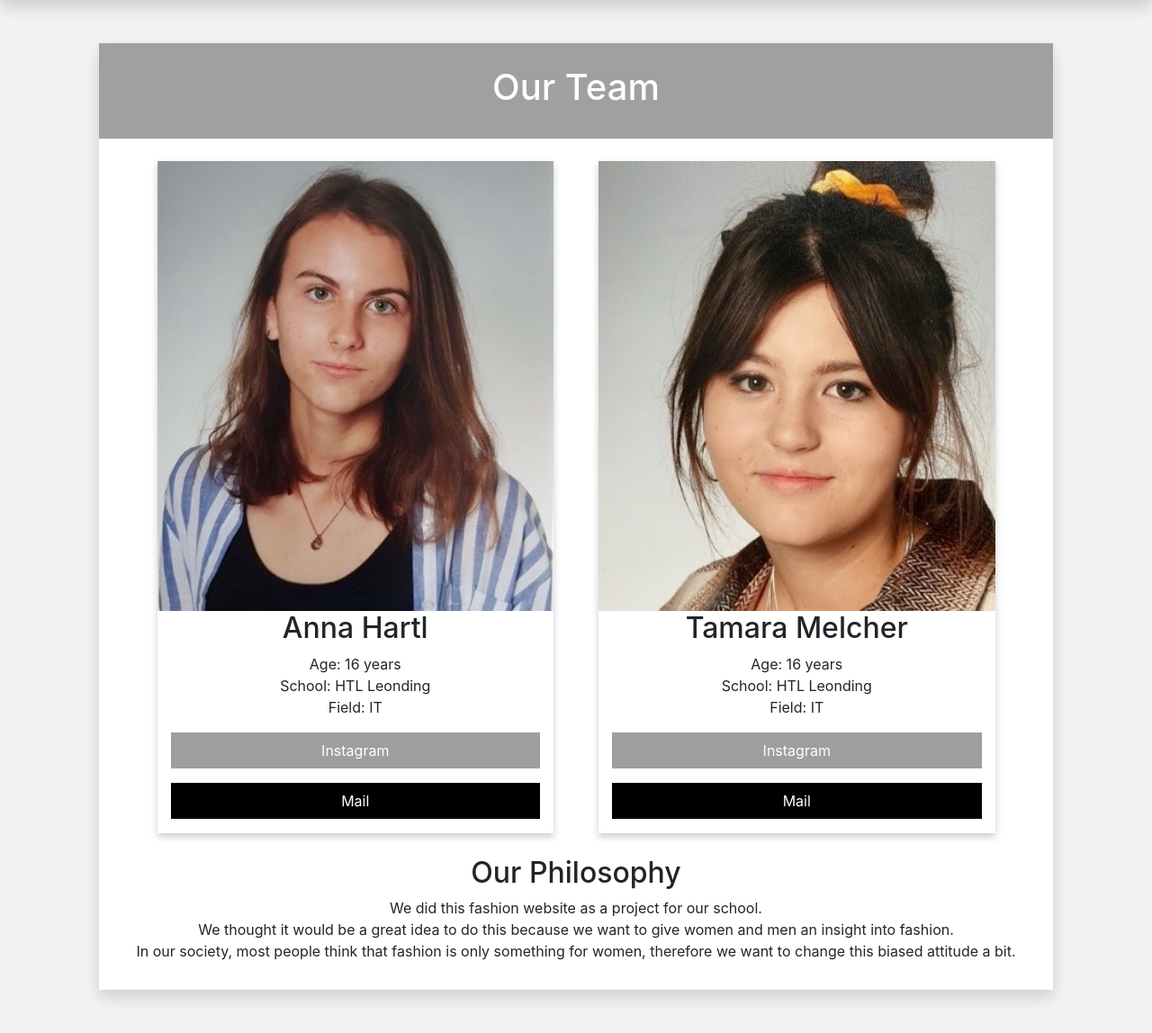
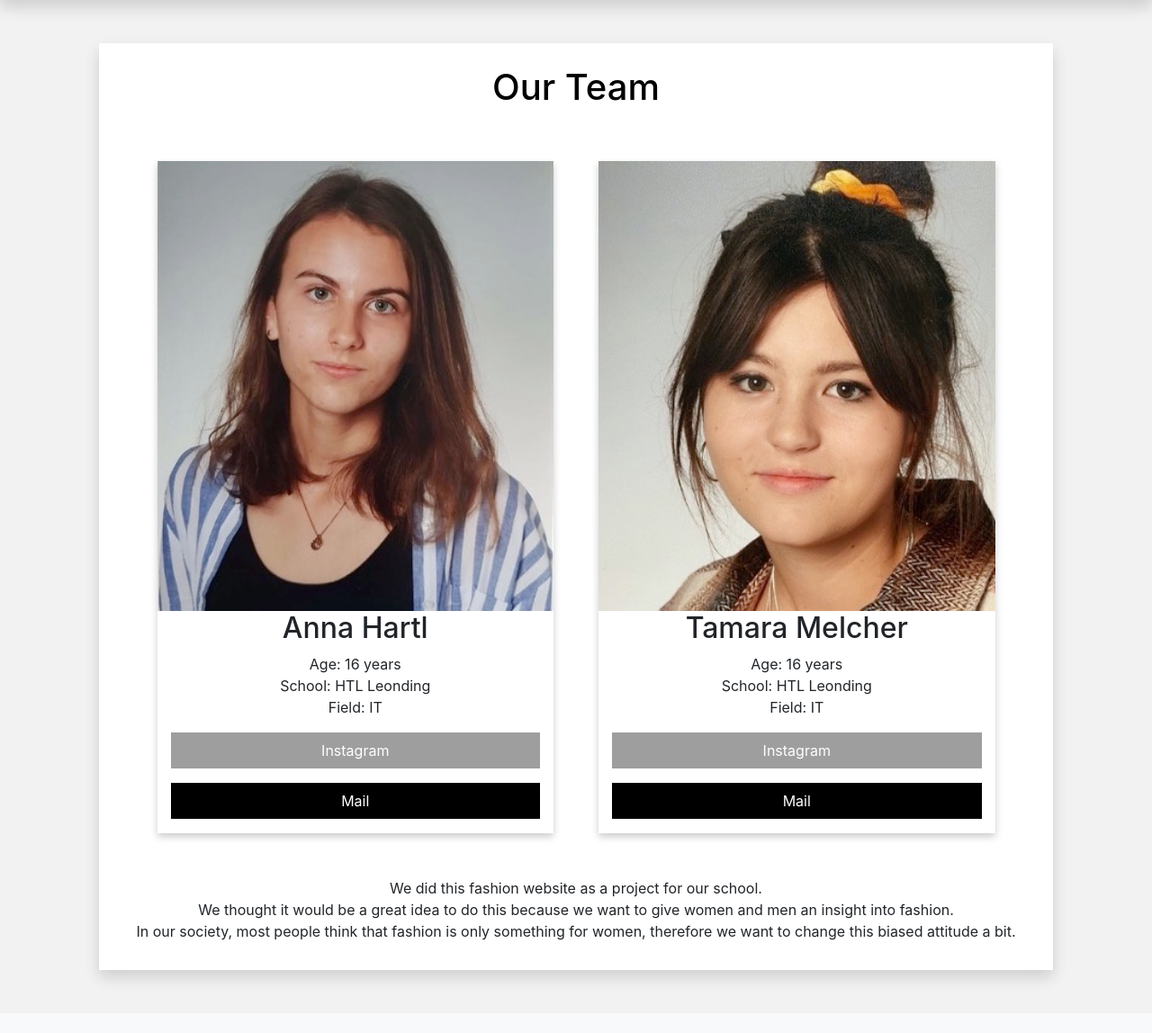
Before and after one commit to AnnaHartl/Project_Fashion-Website, a PHP site: page /contact.php in a window 1280 px wide. Shown: the part 64-1212 px from the top of the page at 90% size. After the commit the page ends 1159 px from the top, so only its background shows below. Run offline with PHP 8.4, Linux system fonts and the light colour scheme; grey boxes are pictures that could not be loaded.

Commit message:
Title
Title white and black
New Tab (not working will be made)

```diff
--- a/webserver/root/contact.php
+++ b/webserver/root/contact.php
@@ -61,7 +61,7 @@
                                         Field: IT
                                       </p>
 
-                                      <p><button class="button ig-button" onclick="window.location.href = 'https://www.instagram.com/hey._.anna/';">Instagram</button></p>
+                                      <p><button class="button ig-button" onclick="window.location.href = 'https://www.instagram.com/hey._.anna/';"target="_blank">Instagram</button></p>
                                       <p><button class="button" onclick="window.location.href = 'mailto:t.anna.sofie.hartl@gmail.com?subject=Feedback&body=Message';">Mail</button></p>
                                   </div>
                               </div>
@@ -78,7 +78,7 @@
                                           School: HTL Leonding <br>
                                           Field: IT
                                       </p>
-                                      <p><button class="button ig-button" onclick="window.location.href = 'https://www.instagram.com/tami.melcher/';">Instagram</button></p>
+                                      <p><button class="button ig-button" onclick="window.location.href = 'https://www.instagram.com/tami.melcher/';"target="_blank">Instagram</button></p>
                                       <p><button class="button" onclick="window.location.href = 'mailto:t.melcher.htlleonding@gmail.com?subject=Feedback&body=Message';">Mail</button></p>
                                   </div>
                               </div>
@@ -86,9 +86,7 @@
                       </div>
 
                       <div class="bottom-margin">
-                        <h2>Our Philosophy</h2>
-
-                        <p>We did this fashion website as a project for our school. <br>
+                        <p><br>We did this fashion website as a project for our school. <br>
                         We thought it would be a great idea to do this because we want to give women and men an insight into fashion. <br>
                         In our society, most people think that fashion is only something for women, therefore we want to change this biased attitude a bit.</p>
                       </div>
--- a/webserver/root/css/contact.css
+++ b/webserver/root/css/contact.css
@@ -25,8 +25,8 @@
 .about-section {
     padding: 25px;
     text-align: center;
-    background-color: #a0a0a0;
-    color: white;
+    background-color: #FFFFFF;
+    color: black;
 }
 
 .button {
```
Also changed, not shown: 3 other files.
